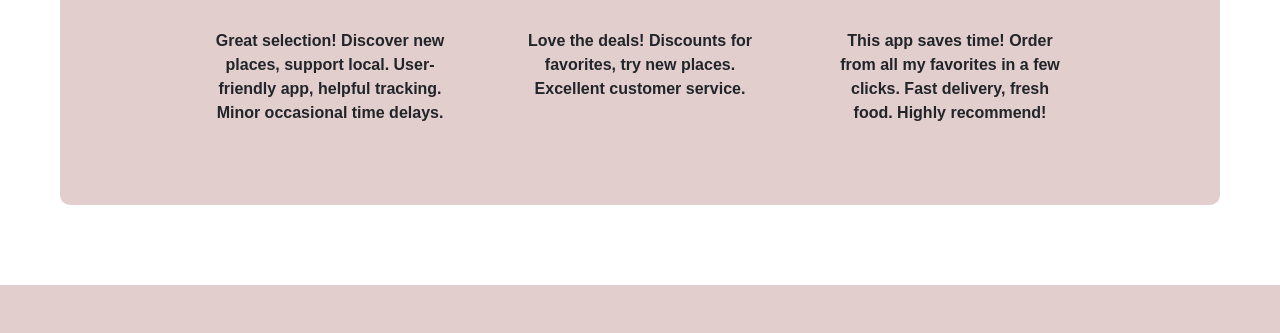
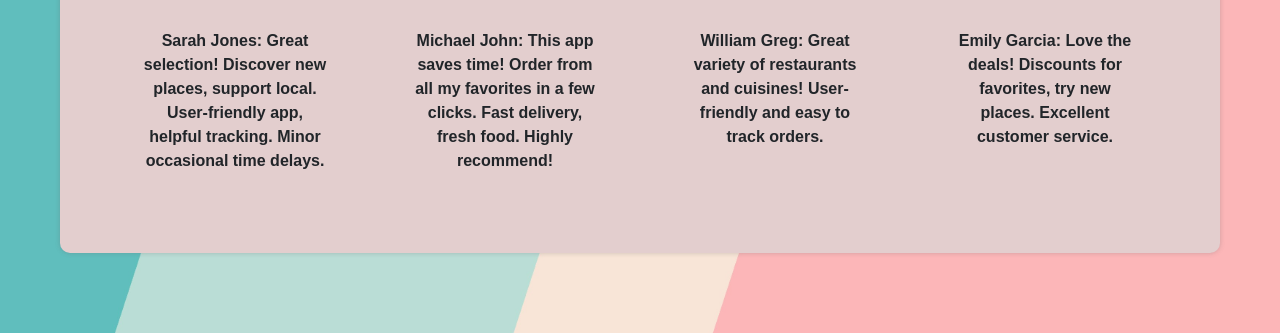
Before and after one commit to nshanku8/Food-Ordering, a Django app: page / in a window 1280 px wide. Shown: the part 1059-1392 px from the top of the page. Before the commit the page ends 1344 px from the top, so only its background shows below. Run offline with Django 5.2, Linux system fonts and the light colour scheme.

Commit message:
sixth commit

```diff
--- a/templates/projecthomepage.html
+++ b/templates/projecthomepage.html
@@ -14,13 +14,19 @@
     padding: 0;
     font-family: 'Poppins', sans-serif;
     box-sizing: border-box;
-}
-    body#homepage {  /* Added ID for specificity */
+    }
+    body{
+      background-image: url("{% static 'images/projectbg.jpg' %}"); /* Set background image path (verify!) */
+      background-repeat: no-repeat;
+      background-size: cover;
+      background-position: center;
+    }
+
+    body#homepage {
       display: flex;
       justify-content: center;
       align-items: center;
       min-height: 100vh;
-      background: linear-gradient(#f5f5f5, #fbfbff); /* Light background gradient */
 
     }
     .hero-section {
@@ -32,6 +38,7 @@
       margin-right: 60px;
       padding: 30px;
       justify-content: center;
+      box-shadow: 0 0 5px rgba(100, 100, 100, 0.3);
 
     }
     .second-con{
@@ -42,9 +49,9 @@
       margin-right: 60px;
       padding: 20px;
       text-align: center;
-      /* display: flex; */
       justify-content: center;
       align-items: center;
+      box-shadow: 0 0 5px rgba(100, 100, 100, 0.3);
     }
     .card {
       width: 18rem;
@@ -88,6 +95,7 @@
       /* display: flex; */
       justify-content: center;
       align-items: center;
+      box-shadow: 0 0 5px rgba(100, 100, 100, 0.3);
     }
     .roundcards{
       border-radius: 50%;
@@ -133,6 +141,9 @@
     <div class="card" style="width: 22rem;">
       <img src="{% static 'images/chef2.jpg' %}" class="card-img-top" alt="KLU">
     </div>
+    <div class="card" style="width: 22rem;">
+      <img src="{% static 'images/chef3.jpg' %}" class="card-img-top" alt="KLU">
+    </div>
   </div>
     <p class="psecond">Explore the kitchen with various chefs in the town</p>
 </div>
@@ -149,11 +160,15 @@
     <div class="roundcards">
       <img src="{% static 'images/person3.jpg' %}" class="roundcard-img-top" alt="KLU">
     </div>
+    <div class="roundcards">
+      <img src="{% static 'images/person4.jpg' %}" class="roundcard-img-top" alt="KLU">
+    </div>
   </div>
   <div class="feedback">
-    <p class="pfeed">Great selection! Discover new places, support local. User-friendly app, helpful tracking. Minor occasional time delays.</p>
-    <p class="pfeed">Love the deals! Discounts for favorites, try new places. Excellent customer service.</p>
-    <p class="pfeed">This app saves time! Order from all my favorites in a few clicks. Fast delivery, fresh food. Highly recommend!</p>
+    <p class="pfeed">Sarah Jones: Great selection! Discover new places, support local. User-friendly app, helpful tracking. Minor occasional time delays.</p>
+    <p class="pfeed">Michael John: This app saves time! Order from all my favorites in a few clicks. Fast delivery, fresh food. Highly recommend!</p>
+    <p class="pfeed">William Greg: Great variety of restaurants and cuisines! User-friendly and easy to track orders.</p>
+    <p class="pfeed">Emily Garcia: Love the deals! Discounts for favorites, try new places. Excellent customer service.</p>
   </div>
 
 
```
Also changed, not shown: static/images/chef1.jpg, static/images/chef3.jpg (added), static/images/projectbg.jpg (added), 5 other files.
